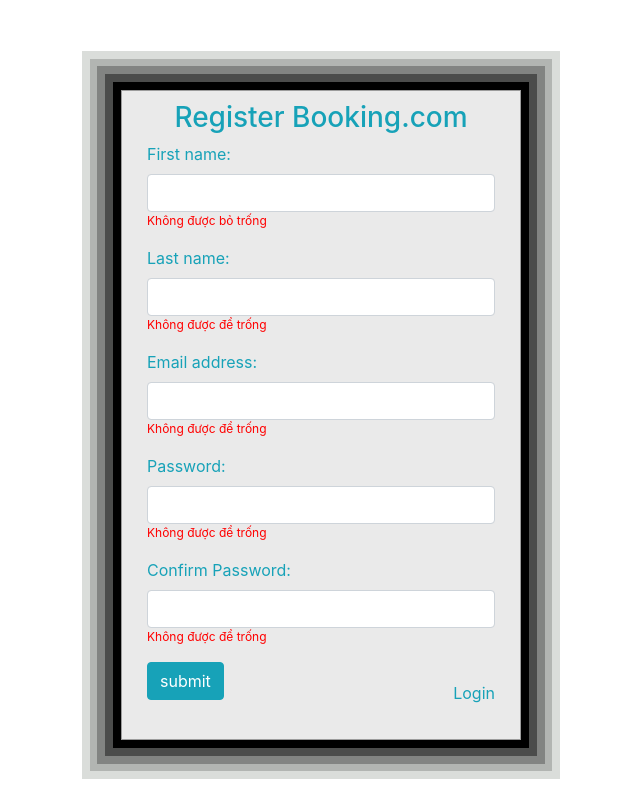
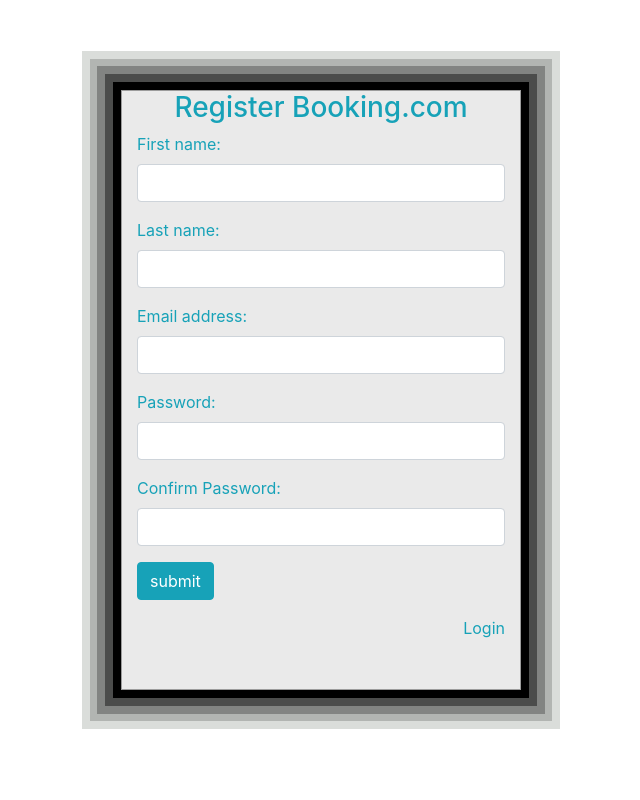
Before and after one commit to VuMinhHuong/booking_com, a Node server app: template views/register.ejs in a window 1280 px wide. Shown: the whole page, without its empty margins (249-889 px from the left). Run offline with Node 20, Linux system fonts and the light colour scheme; the template is opened without the code that fills it, so the values that code supplies are empty; some libraries are stand-ins or nearby versions.

Commit message:
an login out

```diff
--- a/app.js
+++ b/app.js
@@ -5,6 +5,8 @@ const ejs = require("ejs");
 const cors = require("cors");
 const morgan = require("morgan");
 port = 3000;
+
+// let authRoutes = require("./routes/auth.routes")
 
 // view engine
 app.set("view engine", "ejs");
@@ -21,7 +23,7 @@ app.use(express.static("public"));
 
 // setup route
 app.get("/", (req, res) => {
-    res.render("booking", {
+    res.render("register", {
         title: "Home page",
     });
 });
@@ -29,6 +31,7 @@ app.get("/", (req, res) => {
 // app.use("/khach", khachRoutes)
 // app.use("/host", hostRoutes)
 // app.use("/admin", adminRoutes)
+// app.use("/auth",authRoutes)
 
 // listen on port
 app.listen(port, () => {
--- a/public/css/register.css
+++ b/public/css/register.css
@@ -5,7 +5,7 @@ body {
   }
   #login .container #login-row #login-column #login-box {
     max-width: 400px;
-    height: 650px;
+    height: 600px;
     border: 1px solid #9C9C9C;
     background-color: #EAEAEA;
     box-shadow: 0px 0px 0px 8px #000000, 0px 0px 0px 16px #4B4C4B, 0px 0px 0px 24px #828482, 0px 0px 0px 31px #B2B5B2, 0px 0px 0px 39px #DADDDA, 5px 5px 15px 5px rgba(0,0,0,0);
--- a/public/js/register.js
+++ b/public/js/register.js
@@ -0,0 +1,61 @@
+
+const inputfirstname = document.getElementsByClassName("inputfirstname")[0];
+const inputlastname = document.getElementsByClassName("inputlastname")[0];
+const inputemailaddress = document.getElementsByClassName("inputemailaddress")[0];
+const inputpassword = document.getElementsByClassName("inputpassword")[0];
+const inputconfirmpassword = document.getElementsByClassName("inputconfirmpassword")[0];
+let firstname = "An";
+let lastname = "Nguyen";
+let emailaddress = "nguyentruongan@gmail.com";
+let password = "hoaian2807";
+let confirmPassword = "hoaian2807"
+let registerForm = document.getElementById("regter-form");
+
+
+registerForm.onsubmit = function (e) {
+  e.preventDefault();
+    if(registerForm.firstname.value == "" || registerForm.lastname.value == ""){
+        document.getElementById("sucece").innerHTML = 'Firstname hoặc Lastnam không được bỏ trống!'
+        document.getElementById("sucece").style.color = 'red'
+    }else
+    if(registerForm.emailaddress.value == "" || registerForm.password.value == "" || registerForm.confirmPassword.value == ""){
+        document.getElementById("succesr").innerHTML = 'Emailaddress hoặc password hoặc ConfirmPassword không được bỏ trống'
+        document.getElementById("succesr").style.color = 'red'
+    }else
+    if(registerForm.emailaddress.value !== emailaddress || registerForm.password.value !== password){
+        document.getElementById("succesr").innerHTML = 'Emailaddress hoặc password sai'
+        document.getElementById("succesr").style.color = 'red'
+    }else {
+        document.getElementById("succesr").innerHTML = 'Đăng kí oki'
+        document.getElementById("succesr").style.color = 'green'
+    }
+}
+
+
+
+//   let firstname = registerForm.firstname.value;
+//   console.log(firstname);
+//   let lastname = registerForm.lastname.value;
+//   console.log(lastname);
+//   let emailaddress = registerForm.emailaddress.value;
+//   console.log(emailaddress);
+//   let password = registerForm.password.value;
+//   console.log(password);
+//   let confirmPassword = registerForm.confirmPassword.value;
+//   console.log(confirmPassword);
+//   if (inputfirstname.value == "") {
+//       inputfirstname.style.border = "1px solid red";
+//   }
+//   if (inputlastname.value == ""){
+//     inputlastname.style.border = "1px solid red"
+//   }
+//   if (inputemailaddress.value == ""){
+//     inputemailaddress.style.border = "1px solid red"
+//   }
+//   if (inputpassword.value == ""){
+//     inputpassword.style.border = "1px solid red"
+//   }
+//   if (inputconfirmpassword.value == ""){
+//     inputconfirmpassword.style.border = "1px solid red"
+//   }
+// });
--- /dev/null
+++ b/routes/auth.routes.js
@@ -0,0 +1,3 @@
+// const express = require("express");
+// const router = express.Router();
+// const authController = require("../controllers/authcontroller")
--- a/views/register.ejs
+++ b/views/register.ejs
@@ -11,7 +11,6 @@
     <link rel="stylesheet" href="/css/register.css">
     <title>Document</title>
 </head>
-<body>
     <body>
         <div id="login">
             <h3 class="text-center text-white pt-5">Login form</h3>
@@ -19,38 +18,41 @@
                 <div id="login-row" class="row justify-content-center align-items-center">
                     <div id="login-column" class="col-md-6">
                         <div id="login-box" class="col-md-12">
-                            <form id="login-form" class="form" action="" method="post">
+                            <form id="regter-form" class="form" action="">
                                 <h3 class="text-center text-info">Register Booking.com</h3>
                                 <div class="form-group">
-                                    <label for="username" class="text-info">First name:</label><br>
-                                    <input type="text" name="username" id="username" class="form-control">
-                                    <p class="emali" id="email-error-message">Không được bỏ trống</p>
+                                    <label for="First name" class="text-info firstname">First name:</label><br>
+                                    <input type="firstname" name="firstname" id="firstname" class="form-control inputfirstname">
+                                    <!-- <p class="emali" id="email-error-message">Không được bỏ trống</p> -->
                                 </div>
                                 <div class="form-group">
-                                    <label for="password" class="text-info">Last name:</label><br>
-                                    <input type="text" name="password" id="password" class="form-control">
-                                    <p class="err-password" id="password-error-message">Không được để trống</p>
+                                    <label for="Last name" class="text-info lastname">Last name:</label><br>
+                                    <input type="lastname" name="lastname" id="lastname" class="form-control inputlastname">
+
+                                   <div id="sucece"></div> <!-- <p class="err-password" id="password-error-message">Không được để trống</p> -->
                                 </div>
                                 <div class="form-group">
-                                    <label for="password" class="text-info">Email address:</label><br>
-                                    <input type="text" name="password" id="password" class="form-control">
-                                    <p class="err-password" id="password-error-message">Không được để trống</p>
+                                    <label for="Email address" class="text-info emailaddress">Email address:</label><br>
+                                    <input type="emailaddress" name="emailaddress" id="emailaddress" class="form-control inputemailaddress">
+                                    <!-- <p class="err-password" id="password-error-message">Không được để trống</p> -->
                                 </div>
                                 <div class="form-group">
-                                    <label for="password" class="text-info">Password:</label><br>
-                                    <input type="text" name="password" id="password" class="form-control">
-                                    <p class="err-password" id="password-error-message">Không được để trống</p>
+                                    <label for="password" class="text-info password">Password:</label><br>
+                                    <input type="password" name="password" id="password" class="form-control inputpassword">
+                                    <!-- <p class="err-password" id="password-error-message">Không được để trống</p> -->
                                 </div>
                                 <div class="form-group">
-                                    <label for="password" class="text-info">Confirm Password:</label><br>
-                                    <input type="text" name="password" id="password" class="form-control">
-                                    <p class="err-password" id="password-error-message">Không được để trống</p>
+                                    <label for="Confirm Password" class="text-info confirmPasswordin">Confirm Password:</label><br>
+                                    <input type="confirmPassword" name="confirmPassword" id="confirmPassword" class="form-control inputconfirmpassword">
+
+                                    <div id="succesr"></div><!-- <p class="err-password" id="password-error-message">Không được để trống</p> -->
                                 </div>
                                 <div class="form-group">
                                     <input type="submit" name="submit" class="btn btn-info btn-md" value="submit">
                                 </div>
                                 <div id="register-link" class="text-right">
                                     <a href="http://127.0.0.1:5500/bailam/index.html" class="text-info">Login</a>
+
                                 </div>
                             </form>
                         </div>
@@ -58,9 +60,8 @@
                 </div>
             </div>
         </div>
+        <script src="/js/register.js"></script>
     </body>
-
-</body>
 </html>
 
 
```
Also changed, not shown: public/js/login.js (+40 -0 lines), views/login.ejs (+10 -10 lines), controllers/authcontroller.js (added).
